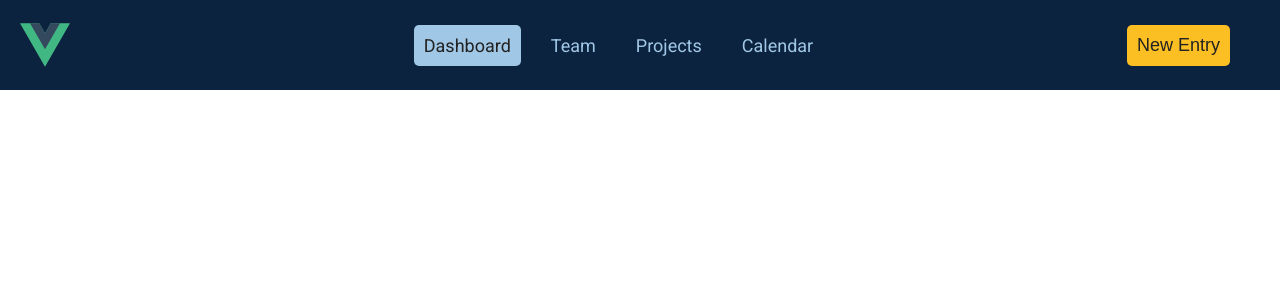
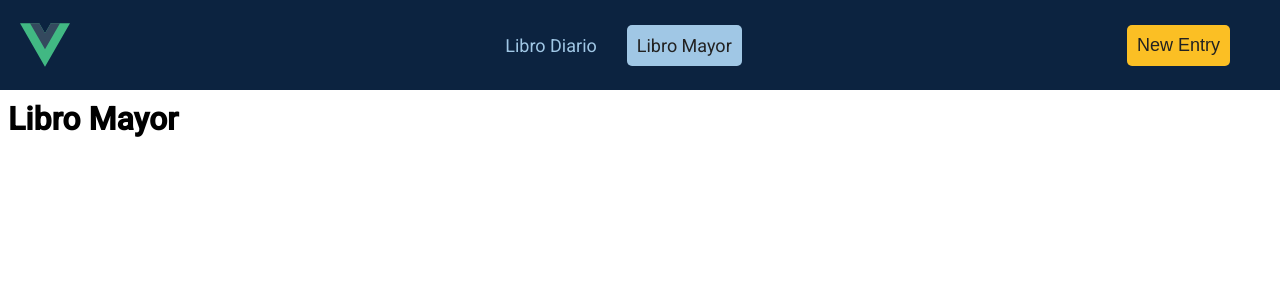
Before and after one commit to davidgrrcia-archived/contablock-app, a Vue app in the folder frontend/: page /general-ledger in a window 1280 px wide. Shown: the top 300 px of the page. Built offline with nearby package versions, Linux system fonts and the light colour scheme.

Commit message:
navigation added

```diff
--- a/frontend/src/App.vue
+++ b/frontend/src/App.vue
@@ -8,5 +8,11 @@ import ErrorModal from '@/components/ErrorMessage.vue';
   <header></header>
   <ErrorModal></ErrorModal>
   <HeaderNav />
-  <RouterView />
+  <RouterView class="body" />
 </template>
+
+<style scoped>
+.body{
+  margin-top: 100px;
+}
+</style>
--- a/frontend/src/components/HeaderNav.vue
+++ b/frontend/src/components/HeaderNav.vue
@@ -1,15 +1,9 @@
 <script setup lang="ts">
 import { useCreateEntryModalStore } from '@/stores/createEntryModal';
 import CreateEntryModal from '@/components/CreateEntryModal.vue';
-import type { Navigation } from '@/components/Navigation';
+import { useConfigStore } from '@/stores/config';
 
-const navigation: Navigation[] = [
-  { name: 'Dashboard', href: '#', current: true },
-  { name: 'Team', href: '#', current: false },
-  { name: 'Projects', href: '#', current: false },
-  { name: 'Calendar', href: '#', current: false },
-];
-
+const configStore = useConfigStore();
 const modalState = useCreateEntryModalStore();
 
 function showCreateEntryModal() {
@@ -23,7 +17,7 @@ function showCreateEntryModal() {
 
     <nav>
       <RouterLink
-        v-for="item in navigation"
+        v-for="item in configStore.state.navigation"
         :key="item.name"
         :to="item.href"
         :class="[item.current ? 'current' : 'not-current', 'menu']"
--- /dev/null
+++ b/frontend/src/features/daily-ledger/adapters/views/DailyLedgerView.vue
@@ -0,0 +1,12 @@
+<script setup lang="ts">
+import { useConfigStore } from '@/stores/config';
+
+const configStore = useConfigStore();
+configStore.activateCurrent('/');
+</script>
+
+<template>
+  <main>
+    <h1>Libro Diario</h1>
+  </main>
+</template>
--- /dev/null
+++ b/frontend/src/features/general-ledger/adapters/views/GeneralLedgerView.vue
@@ -0,0 +1,12 @@
+<script setup lang="ts">
+import { useConfigStore } from '@/stores/config';
+
+const configStore = useConfigStore();
+configStore.activateCurrent('/general-ledger');
+</script>
+
+<template>
+  <main>
+    <h1>Libro Mayor</h1>
+  </main>
+</template>
--- a/frontend/src/features/home/adapters/views/HomeView.vue
+++ /dev/null
@@ -1,5 +0,0 @@
-<script setup lang="ts"></script>
-
-<template>
-  <main></main>
-</template>
--- a/frontend/src/router/index.ts
+++ b/frontend/src/router/index.ts
@@ -1,5 +1,6 @@
 import { createRouter, createWebHistory } from 'vue-router';
-import HomeView from '@/features/home/adapters/views/HomeView.vue';
+import DailyLedgerView from '@/features/daily-ledger/adapters/views/DailyLedgerView.vue';
+import GeneralLedgerView from '@/features/general-ledger/adapters/views/GeneralLedgerView.vue';
 
 //TODO: apply clean architecture
 
@@ -8,8 +9,13 @@ const router = createRouter({
   routes: [
     {
       path: '/',
-      name: 'home',
-      component: HomeView,
+      name: 'dailyLedger',
+      component: DailyLedgerView,
+    },
+    {
+      path: '/general-ledger',
+      name: 'generalLedger',
+      component: GeneralLedgerView,
     },
   ],
 });
--- /dev/null
+++ b/frontend/src/stores/config.ts
@@ -0,0 +1,34 @@
+import { defineStore } from 'pinia';
+import { entriesUseCase } from '@/features/entries';
+
+//TODO: apply clean architecture
+interface Navigation {
+  name: string;
+  href: string;
+  current: boolean;
+}
+
+const state = {
+  navigation: [
+    { name: 'Libro Diario', href: '/', current: false },
+    { name: 'Libro Mayor', href: '/general-ledger', current: false },
+  ] as Navigation[],
+};
+
+export const useConfigStore = defineStore('configStore', {
+  state: () => {
+    return { state };
+  },
+
+  actions: {
+    activateCurrent(url: string) {
+      this.state.navigation.map(async item => {
+        if (item.href === url) {
+          item.current = true;
+        } else {
+          item.current = false;
+        }
+      });
+    },
+  },
+});
```
Also changed, not shown: frontend/src/components/EntriesTable.vue (added).
